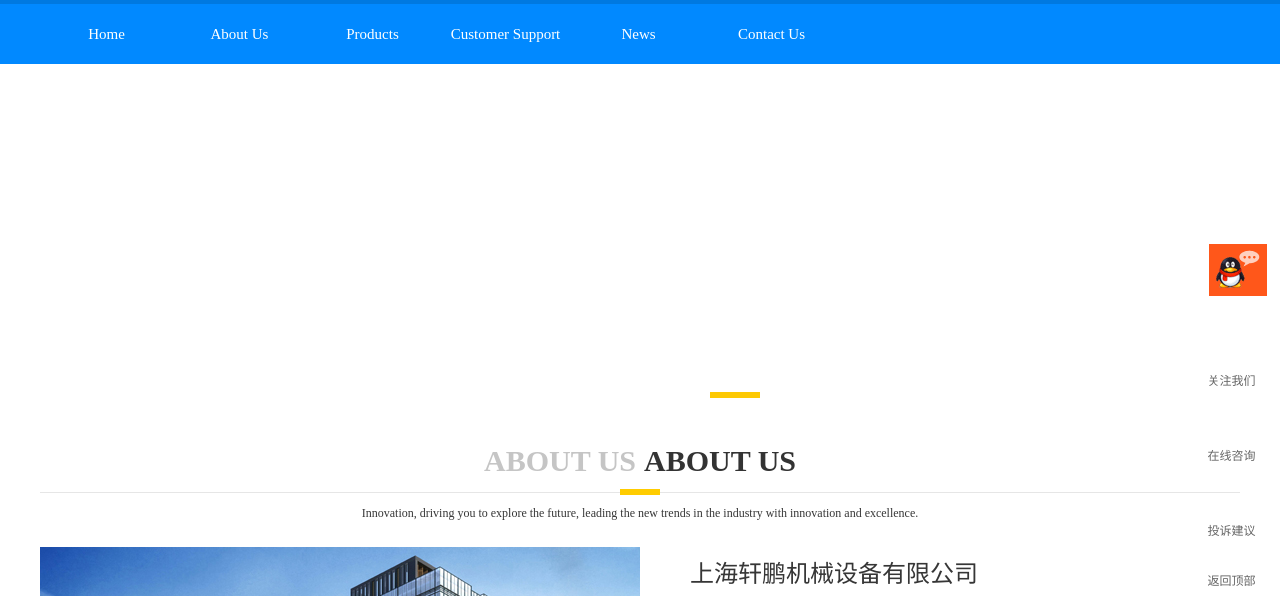
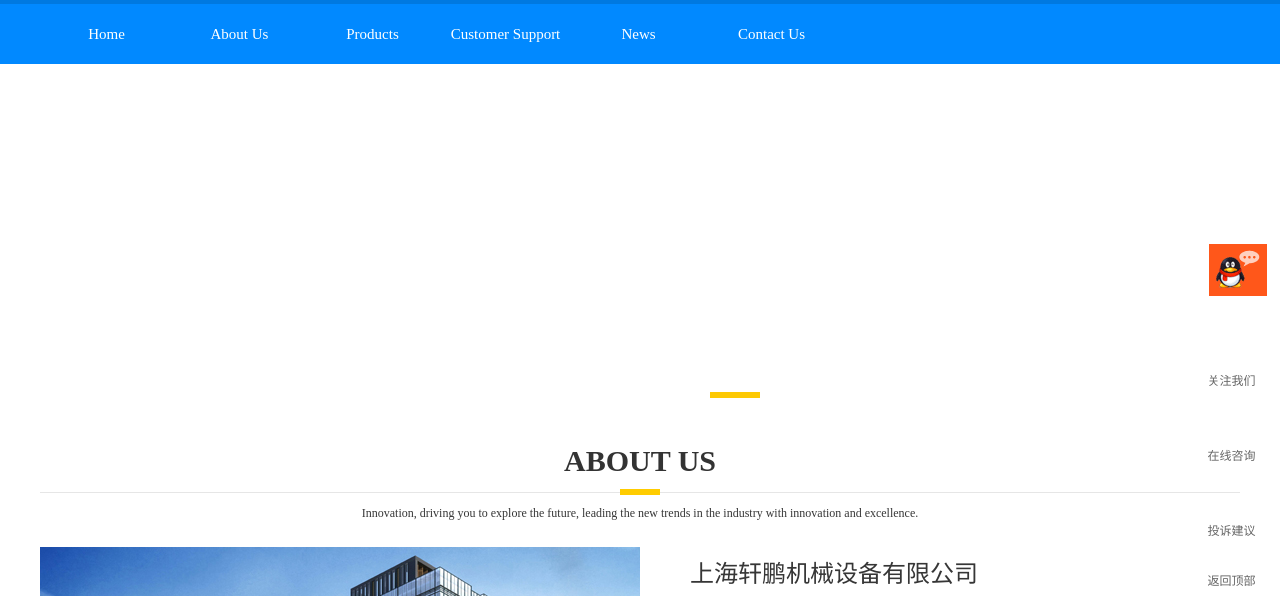
Before and after one commit to HonLZL/xuanpeng, a plain HTML site: page index.html in a window 1280 px wide. Shown: the part 142-738 px from the top of the page. Drawn offline with Linux system fonts and the light colour scheme.

Commit message:
xuanpeng

```diff
--- a/index.html
+++ b/index.html
@@ -3340,7 +3340,7 @@ $(function(){
 
 	<div class="warp clearfix">
 		<div class="indextt">
-			<h3><span>ABOUT US</span>About Us</h3>
+			<h3>About Us</h3>
 			<div class="lineth"> <span></span> </div>
 			<p>Innovation, driving you to explore the future, leading the new trends in the industry with innovation and excellence.</p>
 		</div>
```
